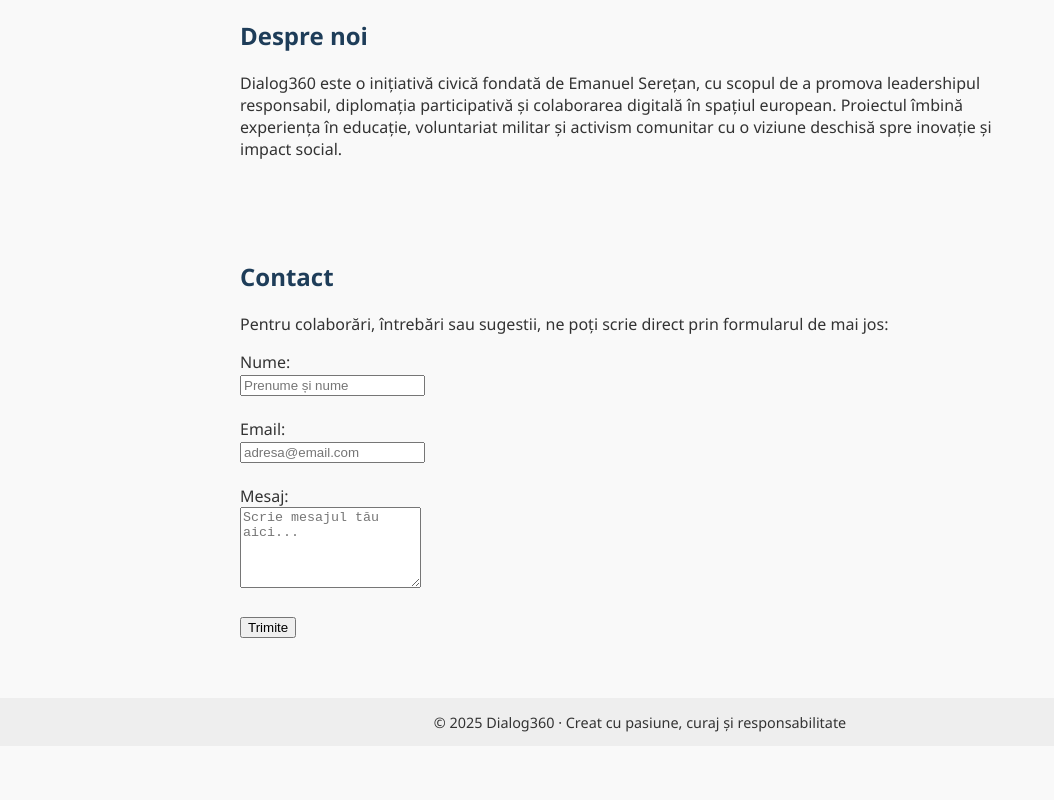
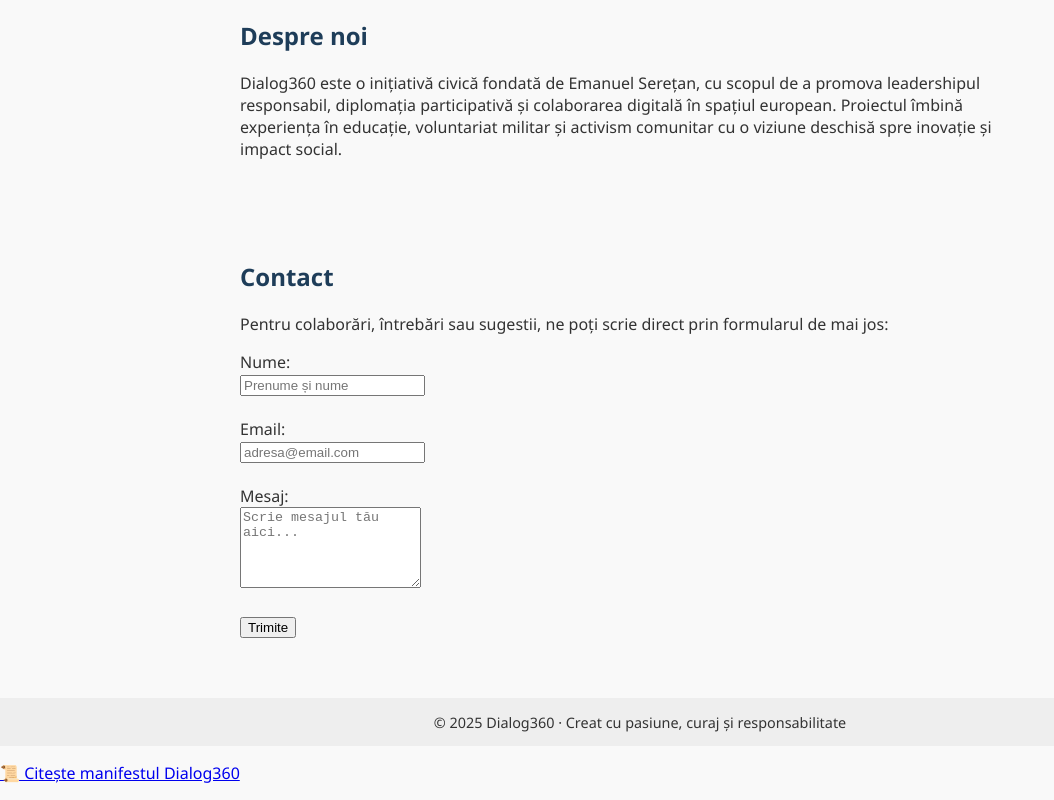
Before and after one commit to Dialog360/dialog360, a plain HTML site: page index.html in a window 1280 px wide. Shown: the part 582-1382 px from the top of the page, without its empty margins (0-1054 px from the left). Before the commit the page ends 1328 px from the top, so only its background shows below. Drawn offline with Linux system fonts and the light colour scheme.

Commit message:
Update footer with manifesto link
Added a link to the Dialog360 manifesto in the footer.

```diff
--- a/index.html
+++ b/index.html
@@ -107,7 +107,10 @@
   </section>
 
   <footer>
-    © 2025 Dialog360 · Creat cu pasiune, curaj și responsabilitate
-  </footer>
+  © 2025 Dialog360 · Creat cu pasiune, curaj și responsabilitate
+</footer>
+
+<p><a href="manifest.html">📜 Citește manifestul Dialog360</a></p>
+
 </body>
 </html>
```
